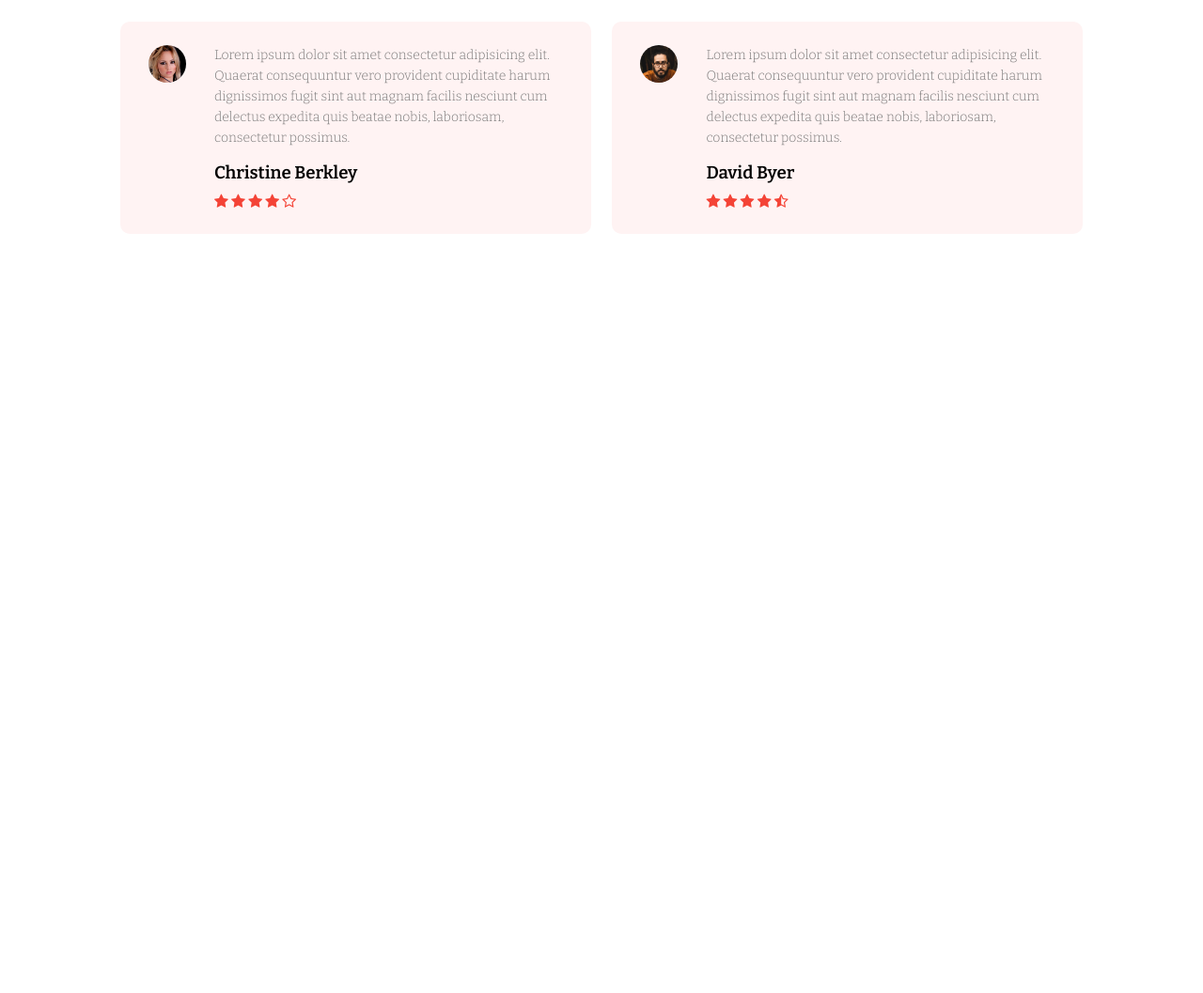
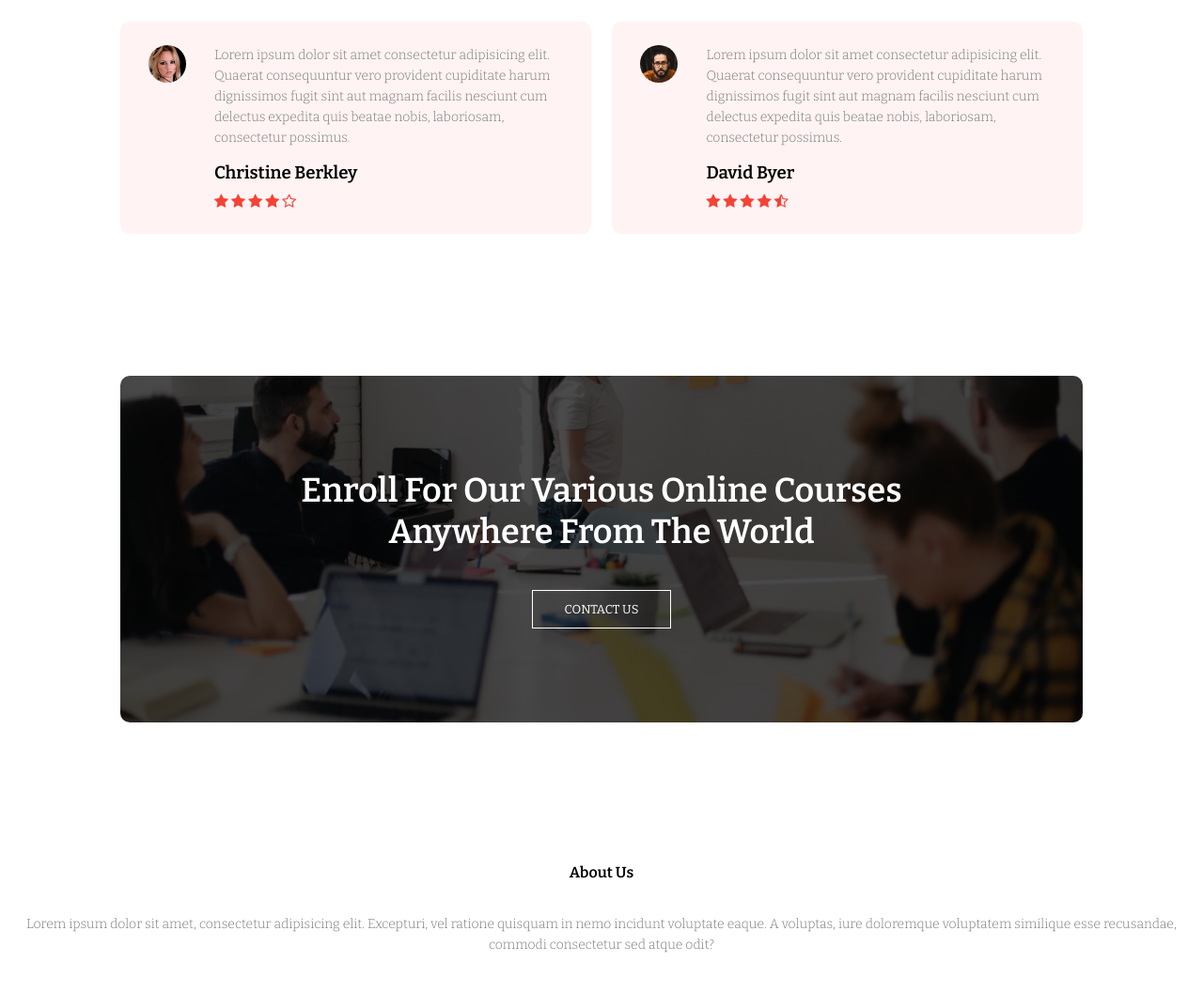
Before and after one commit to Solexy007/clawford-uni, a plain HTML site: page index.html in a window 1280 px wide. Shown: the part 2952-4009 px from the top of the page at 94% size. Before the commit the page ends 3252 px from the top, so only its background shows below. Drawn offline with nearby package versions, Linux system fonts and the light colour scheme.

Commit message:
Adding footer section

```diff
--- a/index.html
+++ b/index.html
@@ -140,6 +140,20 @@
         </div>
     </section>
 
+    <!-- ------ Call To Action ------ -->
+
+    <section class="cta">
+        <h1>Enroll For Our Various Online Courses<br>Anywhere From The World</h1>
+        <a href="" class="hero-btn">CONTACT US</a>
+    </section>
+
+    <!-- ------ footer ------ -->
+
+    <section class="footer">
+        <h4>About Us</h4>
+        <p>Lorem ipsum dolor sit amet, consectetur adipisicing elit. Excepturi, vel ratione quisquam in nemo incidunt voluptate eaque. A voluptas, iure doloremque voluptatem similique esse recusandae, commodi consectetur sed atque odit?</p>
+    </section>
+
     <!-- ---------Javascript for toggle menu---------- -->
     <script>
         var navLinks = document.getElementById("navLinks");
--- a/style.css
+++ b/style.css
@@ -283,3 +283,40 @@ h3{
         margin-right: 15px;
     }
 }
+
+/* ------ call to action ------ */
+
+.cta{
+    margin: 100px auto;
+    width: 80%;
+    background-image: linear-gradient(rgba(0,0,0,0.7),rgba(0,0,0,0.7)),url(images/banner2.jpg);
+    background-position: center;
+    background-size: cover;
+    border-radius: 10px;
+    text-align: center;
+    padding: 100px 0;
+}
+.cta h1{
+    color: #fff;
+    margin-bottom: 40px;
+    padding: 0;
+}
+
+@media(max-width: 700px){
+    .cta h1{
+        font-size: 24px;
+    }
+}
+
+/* ------ footer ------ */
+
+.footer{
+    width: 100%;
+    text-align: center;
+    padding: 30px 0;
+}
+.footer h4{
+    margin-bottom: 25px;
+    margin-top: 20px;
+    font-weight: 600;
+}
```
